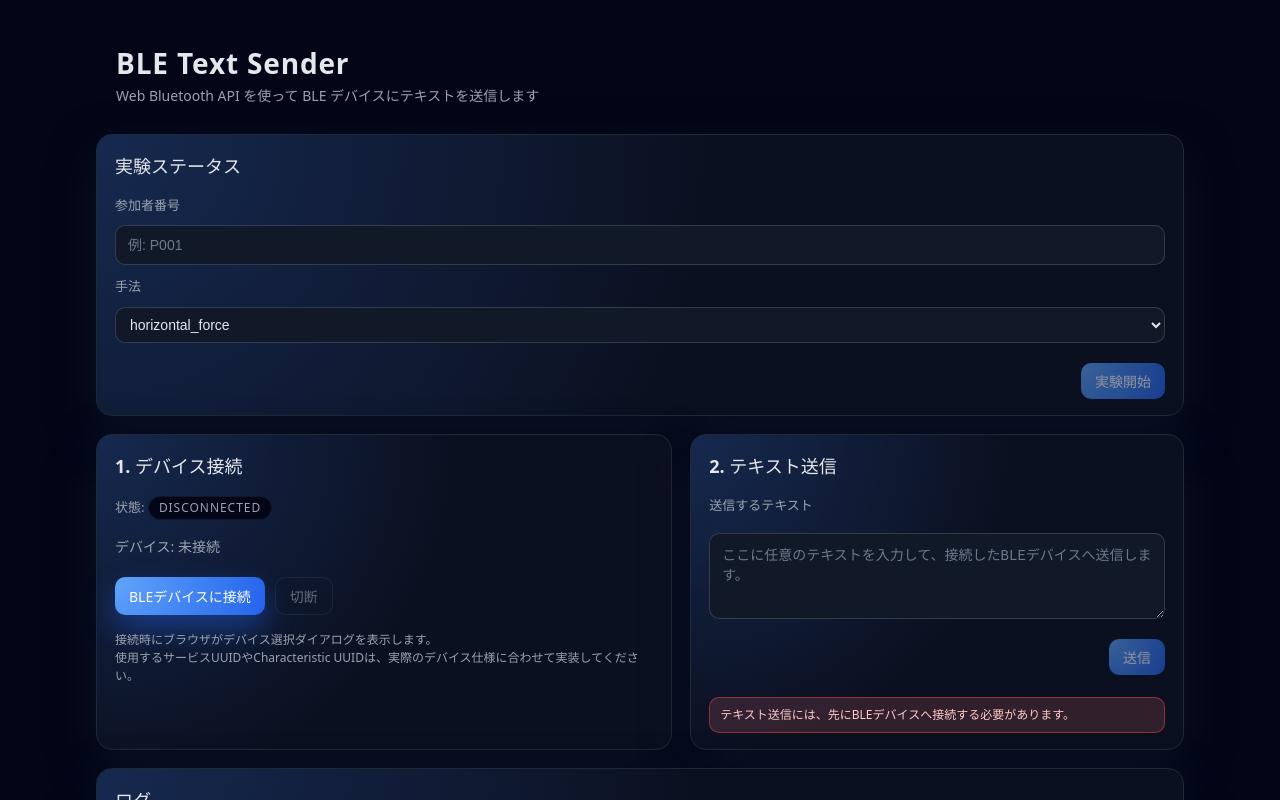
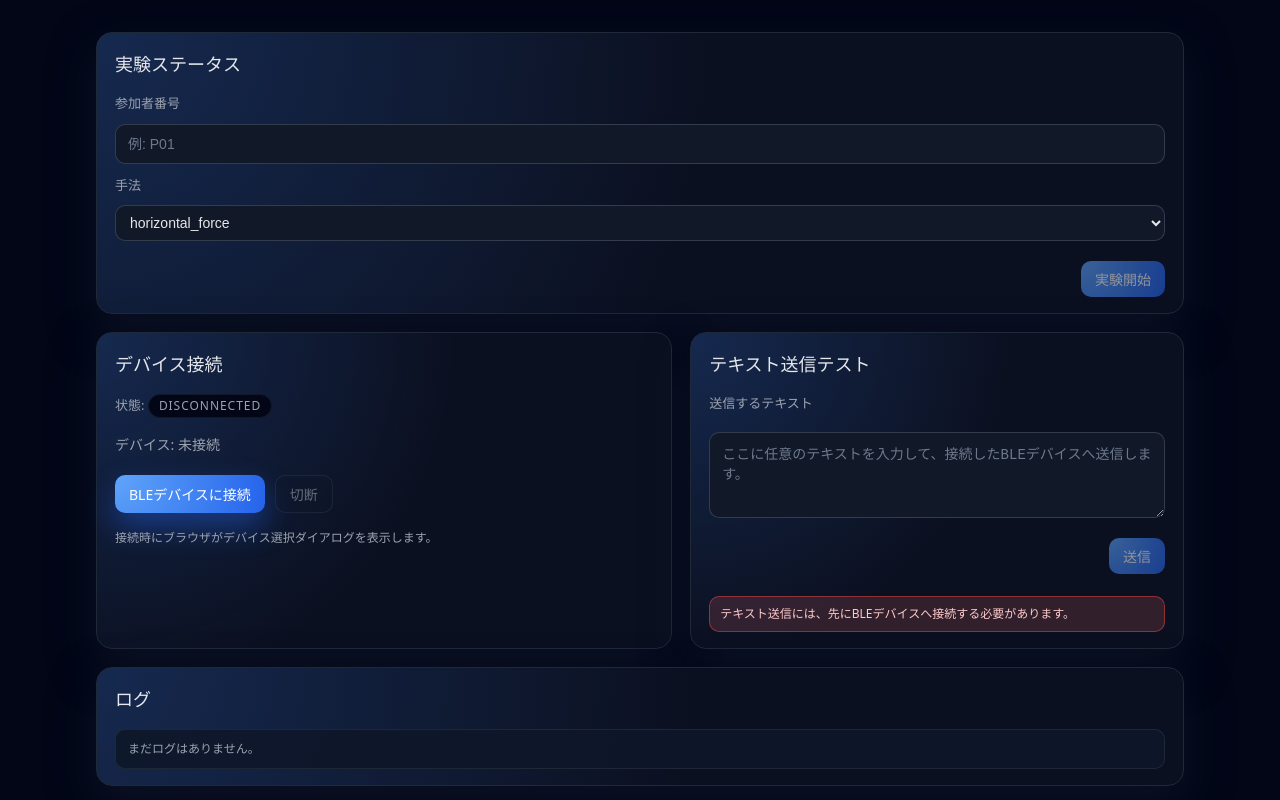
Before and after one commit to MiniSlime/force_feedback_device, a React (Vite) app in the folder ble_experiment/: page /force_feedback_device/experiment in a window 1280 px wide. Both pictures are taken after a click on the button "開始". Shown: the top 800 px of the page. Built offline with nearby package versions, Linux system fonts and the light colour scheme.

Commit message:
[update]不要な文言を削除

```diff
--- a/ble_experiment/src/App.tsx
+++ b/ble_experiment/src/App.tsx
@@ -129,13 +129,6 @@ function Home() {
 
   return (
     <div className="app-root">
-      <header className="app-header">
-        <h1>BLE Text Sender</h1>
-        <p className="app-subtitle">
-          Web Bluetooth API を使って BLE デバイスにテキストを送信します
-        </p>
-      </header>
-
       <main className="app-main">
         <section className="card status-card">
           <h2>実験ステータス</h2>
@@ -147,7 +140,7 @@ function Home() {
               id="participantId"
               className="text-input single-line"
               type="text"
-              placeholder="例: P001"
+              placeholder="例: P01"
               value={participantId}
               onChange={(e) => setParticipantId(e.target.value)}
             />
@@ -185,7 +178,7 @@ function Home() {
         </section>
 
         <section className="card">
-          <h2>1. デバイス接続</h2>
+          <h2>デバイス接続</h2>
           <p className="status-text">
             状態: <span className={`status-pill status-${bleState}`}>{bleState}</span>
           </p>
@@ -210,13 +203,11 @@ function Home() {
           </div>
           <p className="helper-text">
             接続時にブラウザがデバイス選択ダイアログを表示します。
-            <br />
-            使用するサービスUUIDやCharacteristic UUIDは、実際のデバイス仕様に合わせて実装してください。
           </p>
         </section>
 
         <section className="card">
-          <h2>2. テキスト送信</h2>
+          <h2>テキスト送信テスト</h2>
           <label className="field-label" htmlFor="textToSend">
             送信するテキスト
           </label>
```
